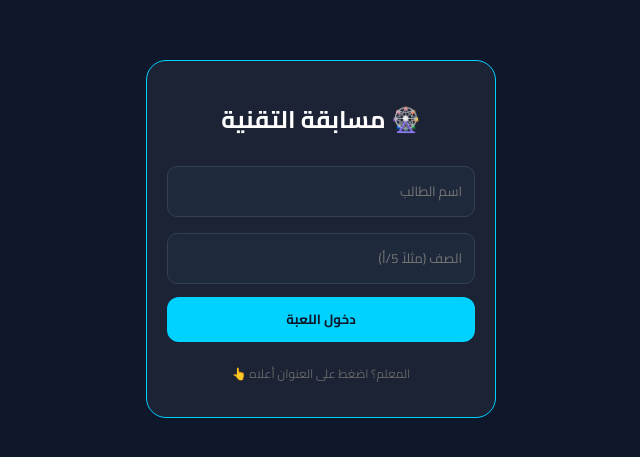
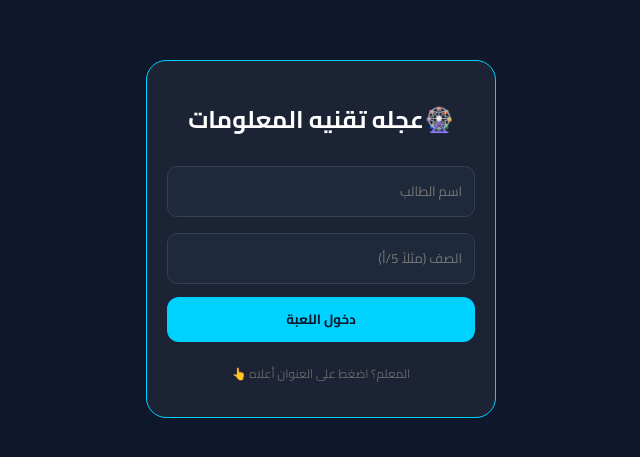
Before and after one commit to Sa99181513/Tech-Game, a plain HTML site: page index.html in a window 1280 px wide. Shown: the part 161-618 px from the top of the page, without its empty margins (319-959 px from the left). Drawn offline with nearby package versions, Linux system fonts and the light colour scheme.

```diff
--- a/index.html
+++ b/index.html
@@ -62,7 +62,7 @@
 
     <div id="startScreen">
         <div class="card" style="max-width: 350px;">
-            <h1 id="adminTrigger" onclick="openAdmin()" style="cursor: pointer; font-size: 1.5rem; user-select: none;">🎡 مسابقة التقنية</h1>
+            <h1 id="adminTrigger" onclick="openAdmin()" style="cursor: pointer; font-size: 1.5rem; user-select: none;">🎡عجله تقنيه المعلومات</h1>
             <input type="text" id="pName" placeholder="اسم الطالب">
             <input type="text" id="pClass" placeholder="الصف (مثلاً 5/أ)">
             <button class="btn btn-primary btn-block" onclick="launchGame()">دخول اللعبة</button>
```
